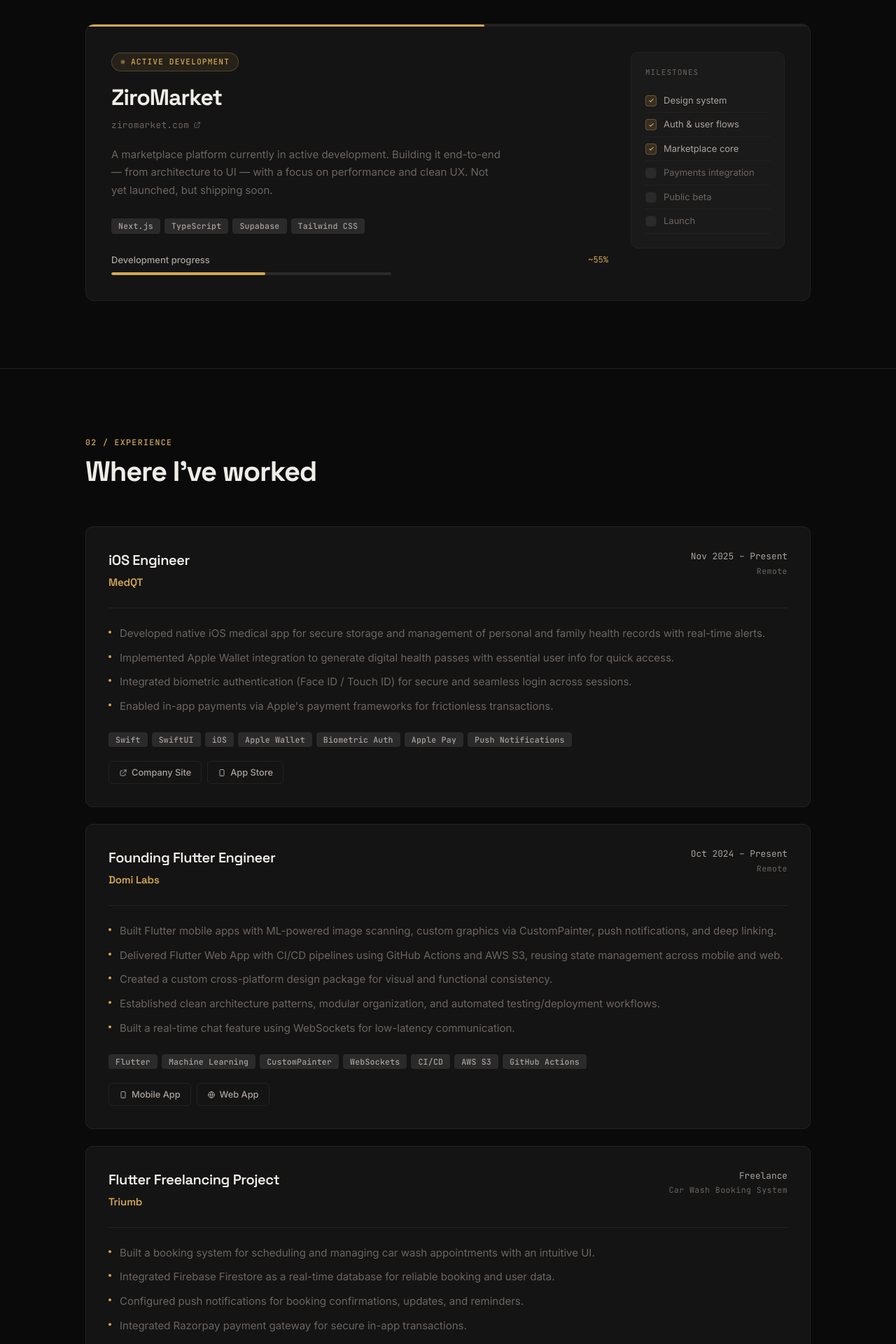
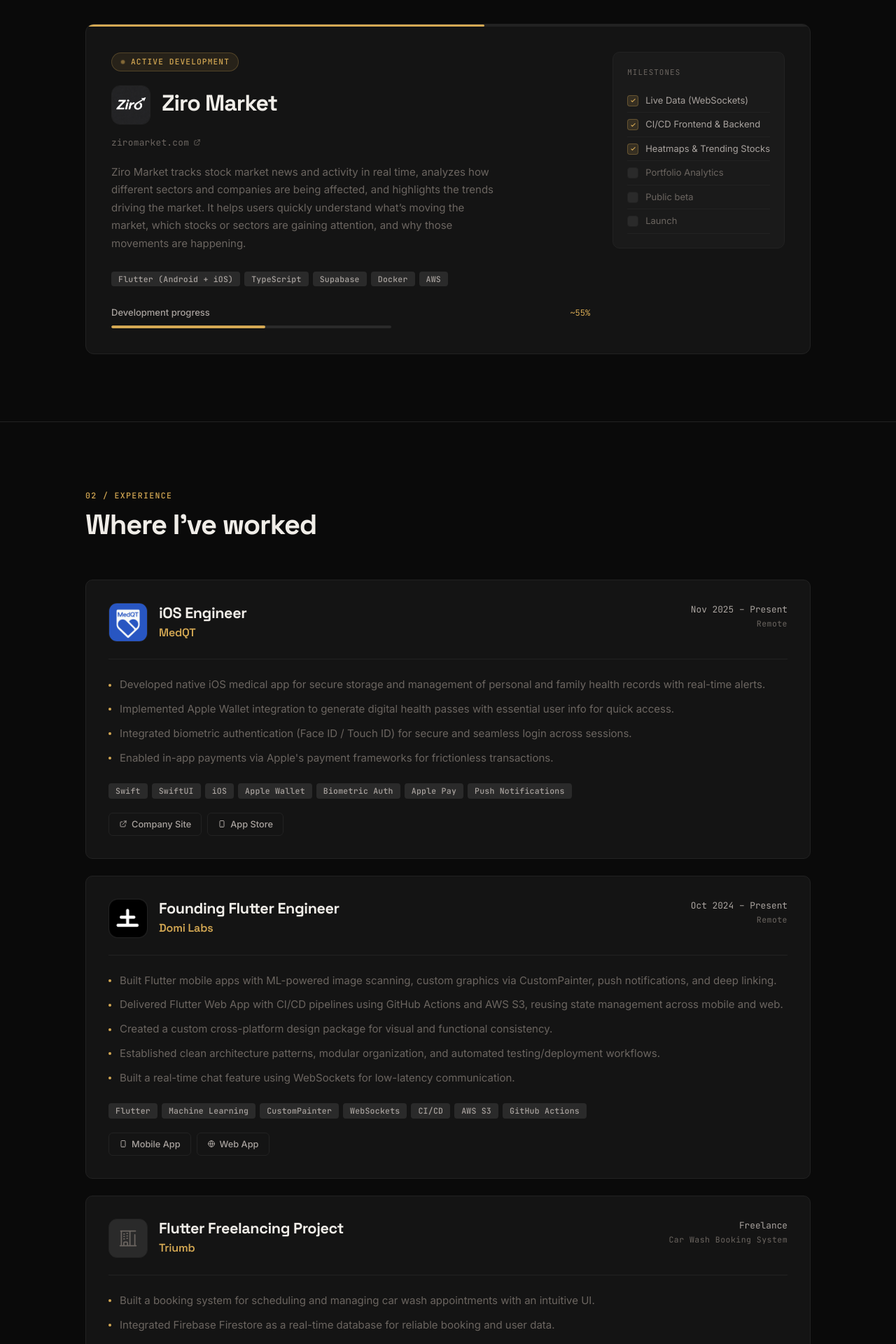
Before and after one commit to Saransh1650/portfolio, a Next.js app: page / in a window 1280 px wide. Shown: the part 1140-3060 px from the top of the page at 70% size. Built offline with nearby package versions, Linux system fonts and the light colour scheme.

Commit message:
fix: workflow and UI fixes

```diff
--- a/src/components/CurrentlyBuilding.tsx
+++ b/src/components/CurrentlyBuilding.tsx
@@ -1,6 +1,7 @@
 "use client";
 
 import { useEffect, useRef } from "react";
+import Image from "next/image";
 
 const CurrentlyBuilding = () => {
   const sectionRef = useRef<HTMLDivElement>(null);
@@ -24,7 +25,7 @@ const CurrentlyBuilding = () => {
     return () => observer.disconnect();
   }, []);
 
-  const stack = ["Next.js", "TypeScript", "Supabase", "Tailwind CSS"];
+  const stack = ["Flutter (Android + iOS)", "TypeScript", "Supabase", "Docker", "AWS"];
 
   return (
     <section
@@ -142,7 +143,30 @@ const CurrentlyBuilding = () => {
                 </span>
               </div>
 
-              {/* Project name */}
+              {/* Project header with Logo */}
+              <div style={{ display: "flex", alignItems: "center", gap: "16px", marginBottom: "12px" }}>
+                <div
+                  style={{
+                    width: "56px",
+                    height: "56px",
+                    borderRadius: "12px",
+                    overflow: "hidden",
+                    display: "flex",
+                    alignItems: "center",
+                    justifyContent: "center",
+                    flexShrink: 0,
+                    border: "1px solid var(--border)",
+                  }}
+                >
+                  <Image
+                    src="/images/ziromarket.png"
+                    alt="ZiroMarket"
+                    width={56}
+                    height={56}
+                    style={{ objectFit: "cover" }}
+                  />
+                </div>
+                <div>
                   <h3
                     style={{
                       fontFamily: "'Space Grotesk', sans-serif",
@@ -150,12 +174,14 @@ const CurrentlyBuilding = () => {
                       fontWeight: 700,
                       letterSpacing: "-0.03em",
                       color: "var(--text-primary)",
-                  marginBottom: "8px",
+                      marginBottom: "4px",
                       lineHeight: 1.1,
                     }}
                   >
-                ZiroMarket
+                    Ziro Market
                   </h3>
+                </div>
+              </div>
               <a
                 href="https://ziromarket.com"
                 target="_blank"
@@ -209,9 +235,7 @@ const CurrentlyBuilding = () => {
                   marginBottom: "28px",
                 }}
               >
-                A marketplace platform currently in active development. Building
-                it end-to-end — from architecture to UI — with a focus on
-                performance and clean UX. Not yet launched, but shipping soon.
+                Ziro Market tracks stock market news and activity in real time, analyzes how different sectors and companies are being affected, and highlights the trends driving the market. It helps users quickly understand what’s moving the market, which stocks or sectors are gaining attention, and why those movements are happening.
               </p>
 
               {/* Stack tags */}
@@ -306,10 +330,10 @@ const CurrentlyBuilding = () => {
                 Milestones
               </p>
               {[
-                { label: "Design system", done: true },
-                { label: "Auth & user flows", done: true },
-                { label: "Marketplace core", done: true },
-                { label: "Payments integration", done: false },
+                { label: "Live Data (WebSockets)", done: true },
+                { label: "CI/CD Frontend & Backend", done: true },
+                { label: "Heatmaps & Trending Stocks", done: true },
+                { label: "Portfolio Analytics", done: false },
                 { label: "Public beta", done: false },
                 { label: "Launch", done: false },
               ].map((item) => (
--- a/src/components/Experience.tsx
+++ b/src/components/Experience.tsx
@@ -1,6 +1,7 @@
 "use client";
 
 import { useEffect, useRef } from "react";
+import Image from "next/image";
 
 const Experience = () => {
   const sectionRef = useRef<HTMLDivElement>(null);
@@ -29,6 +30,7 @@ const Experience = () => {
     {
       title: "iOS Engineer",
       company: "MedQT",
+      logo: "/images/medqt.png",
       period: "Nov 2025 – Present",
       type: "Remote",
       companyUrl: "https://amelaymedtech.com/",
@@ -45,6 +47,7 @@ const Experience = () => {
     {
       title: "Founding Flutter Engineer",
       company: "Domi Labs",
+      logo: "/images/domi.png",
       period: "Oct 2024 – Present",
       type: "Remote",
       mobileUrl: "https://digitaldomi.com/get-app",
@@ -62,6 +65,7 @@ const Experience = () => {
     {
       title: "Flutter Freelancing Project",
       company: "Triumb",
+      logo: null,
       period: "Freelance",
       type: "Car Wash Booking System",
       previewUrl: "https://github.com/Saransh1650/triumb_preview",
@@ -137,15 +141,60 @@ const Experience = () => {
                   borderBottom: "1px solid var(--border)",
                 }}
               >
+                <div style={{ display: "flex", gap: "16px", alignItems: "center" }}>
+                  {exp.logo && (
+                    <div
+                      style={{
+                        width: "56px",
+                        height: "56px",
+                        borderRadius: "12px",
+                        overflow: "hidden",
+                        display: "flex",
+                        alignItems: "center",
+                        justifyContent: "center",
+                        flexShrink: 0,
+                        border: "1px solid var(--border)",
+                      }}
+                    >
+                      <Image
+                        src={exp.logo}
+                        alt={exp.company}
+                        width={56}
+                        height={56}
+                        style={{ objectFit: "cover" }}
+                      />
+                    </div>
+                  )}
+                  {!exp.logo && (
+                    <div
+                      style={{
+                        width: "56px",
+                        height: "56px",
+                        borderRadius: "12px",
+                        backgroundColor: "var(--muted)",
+                        display: "flex",
+                        alignItems: "center",
+                        justifyContent: "center",
+                        flexShrink: 0,
+                        border: "1px solid var(--border)",
+                        color: "var(--text-muted)",
+                      }}
+                    >
+                      <svg width="28" height="28" fill="none" stroke="currentColor" viewBox="0 0 24 24" strokeWidth={1.5}>
+                        <path strokeLinecap="round" strokeLinejoin="round" d="M2.25 21h19.5m-18-18v18m10.5-18v18m6-13.5V21M6.75 6.75h.75m-.75 3h.75m-.75 3h.75m3-6.75h.75m-.75 3h.75m-.75 3h.75M6.75 21v-3.375c0-.621.504-1.125 1.125-1.125h2.25c.621 0 1.125.504 1.125 1.125V21M3 3h18" />
+                      </svg>
+                    </div>
+                  )}
                   <div>
                     <h3
                       style={{
                         fontFamily: "'Space Grotesk', sans-serif",
-                      fontSize: "1.25rem",
-                      fontWeight: 600,
+                        fontSize: "1.35rem",
+                        fontWeight: 700,
                         color: "var(--text-primary)",
                         letterSpacing: "-0.02em",
-                      marginBottom: "4px",
+                        marginBottom: "2px",
+                        lineHeight: 1.2,
                       }}
                     >
                       {exp.title}
@@ -153,7 +202,7 @@ const Experience = () => {
                     <span
                       style={{
                         fontFamily: "'Space Grotesk', sans-serif",
-                      fontSize: "0.9375rem",
+                        fontSize: "1rem",
                         fontWeight: 600,
                         color: "var(--accent)",
                         letterSpacing: "-0.01em",
@@ -161,6 +210,7 @@ const Experience = () => {
                     >
                       {exp.company}
                     </span>
+                  </div>
                 </div>
                 <div style={{ textAlign: "right" }}>
                   <div
@@ -194,7 +244,7 @@ const Experience = () => {
                     style={{
                       display: "flex",
                       gap: "12px",
-                      alignItems: "flex-start",
+                      alignItems: "center",
                       fontSize: "0.9375rem",
                       lineHeight: 1.65,
                       color: "var(--text-muted)",
@@ -204,7 +254,6 @@ const Experience = () => {
                     <span
                       style={{
                         flexShrink: 0,
-                        marginTop: "8px",
                         width: "4px",
                         height: "4px",
                         borderRadius: "50%",
--- a/src/components/Skills.tsx
+++ b/src/components/Skills.tsx
@@ -136,18 +136,18 @@ const Skills = () => {
                   width: "40px",
                   height: "40px",
                   borderRadius: "8px",
-                  backgroundColor: "var(--muted)",
                   display: "flex",
                   alignItems: "center",
                   justifyContent: "center",
                   flexShrink: 0,
+                  overflow: "hidden",
                 }}
               >
                 <Image
                   src={skill.image}
                   alt={skill.name}
-                  width={24}
-                  height={24}
+                  width={40}
+                  height={40}
                   style={{ objectFit: "contain" }}
                 />
               </div>
```
Lines whose indentation alone changed are shown as unchanged.
